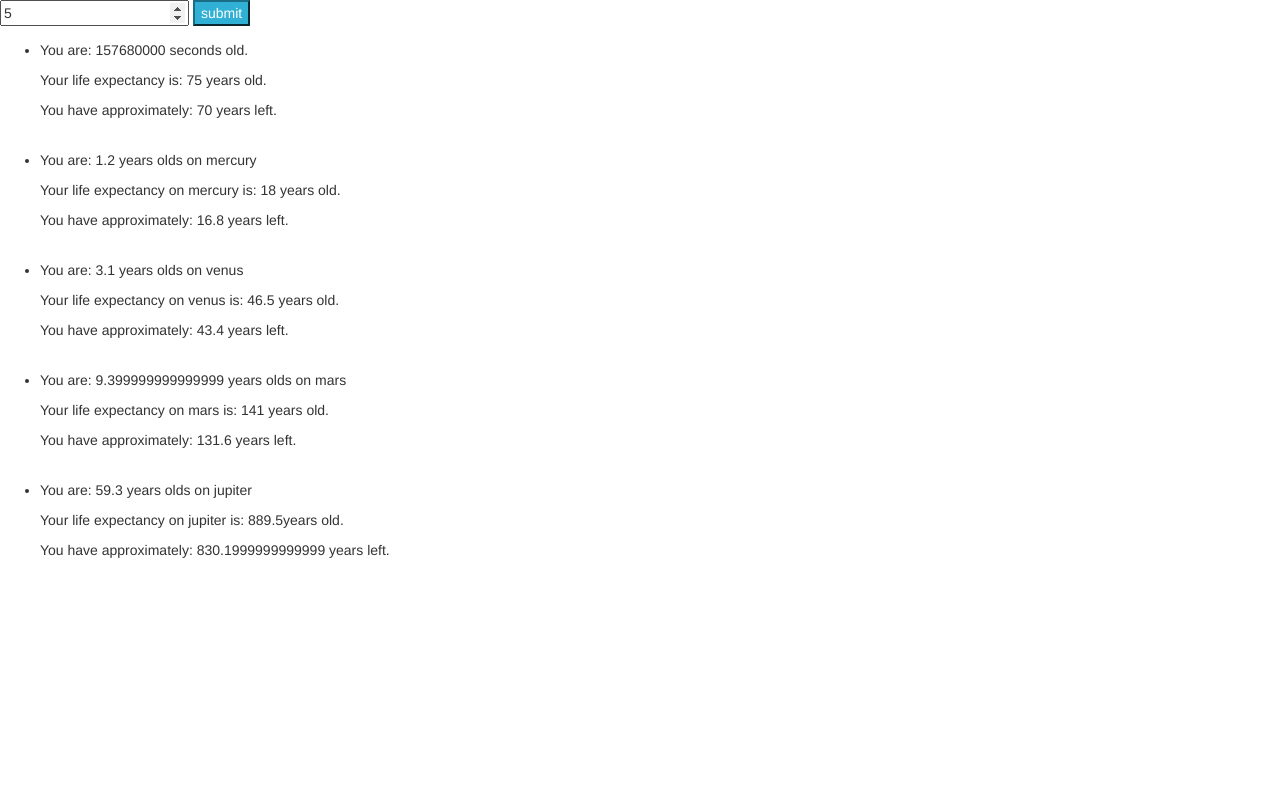
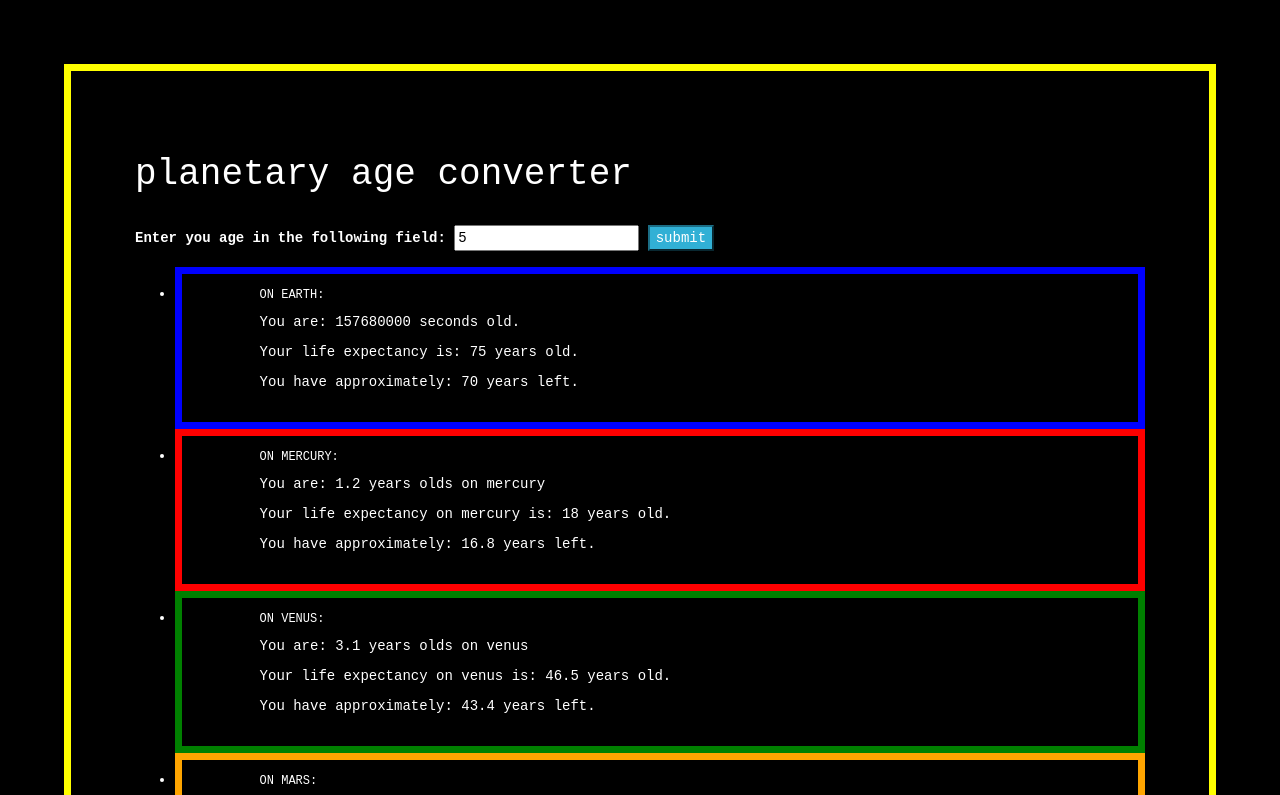
Before and after one commit to mark11748/Week1-Review_JS, a website: page index.html in a window 1280 px wide. Both pictures are taken after typing "5" into the empty fields and a click on the button "submit". Shown: the top 795 px of the page. Drawn offline with nearby package versions, Linux system fonts and the light colour scheme.

Commit message:
could not get css to work with bower- could not find info on course site or through searches- linked it manually to html; finished README;

```diff
--- /dev/null
+++ b/css/style.css
@@ -0,0 +1,31 @@
+body{
+  background-color: black;
+  color: white;
+  font-family: monospace;
+  padding: 5%;
+  margin: 5%;
+  border: 7px solid yellow;
+}
+input{
+  color: black;
+}
+#earth{
+  border:  7px solid blue;
+  padding-left: 8%;
+}
+#mercury{
+  border:  7px solid red;
+  padding-left: 8%;
+}
+#venus{
+  border:  7px solid green;
+  padding-left: 8%;
+}
+#mars{
+  border:  7px solid orange;
+  padding-left: 8%;
+}
+#jupiter{
+  border:  7px solid tan;
+  padding-left: 8%;
+}
--- a/index.html
+++ b/index.html
@@ -2,14 +2,20 @@
 <html>
   <head>
     <script src="bower_components/jquery/dist/jquery.min.js"></script>
+
     <link rel="stylesheet" href="bower_components/bootstrap/dist/css/bootstrap.min.css">
+    <link rel="stylesheet" type="text/css" href="./css/style.css">
+
     <script src="bower_components/bootstrap/dist/js/bootstrap.min.js"></script>
     <script type="text/javascript" src="build/js/app.js"></script>
 
     <title>CodeReview1</title>
   </head>
   <body>
+    <h1>planetary age converter</h1>
+    <br>
     <form id="age-form">
+      <label for="age">Enter you age in the following field:</label>
       <input id="age" type="number" name="age" min="1">
       <button type="submit" class="btn-info" name="button">submit</button>
     </form>
--- a/js/ageConversion-interface.js
+++ b/js/ageConversion-interface.js
@@ -12,22 +12,31 @@ $(document).ready(function(){
     if(age>=expectancy){$("#output-list #earth").append("<p>Congradulations you're not dead!</p>");}
     if(age<expectancy) {$("#output-list #earth").append("<p>You have approximately: "+(expectancy-age)+" years left.</p>");}
     $("#output-list #earth").append("<br>");
+    $("#output-list #earth").prepend("<h6>ON EARTH:</h6>");
+
 
     $("#output-list").append("<li id=\"mercury\">"+"<p>You are: "+ageConverter.mercuryAge(age)+" years olds on mercury</p>"+"<p>Your life expectancy on mercury is: "+ageConverter.mercuryAge(expectancy)+" years old.</p>"+"</li>");
     if(age<expectancy) {$("#output-list #mercury").append("<p>You have approximately: "+ageConverter.mercuryAge(expectancy-age)+" years left.</p>");}
     $("#output-list #mercury").append("<br>");
+    $("#output-list #mercury").prepend("<h6>ON MERCURY:</h6>");
 
     $("#output-list").append("<li id=\"venus\">"+"<p>You are: "+ageConverter.venusAge(age)+" years olds on venus</p>"+"<p>Your life expectancy on venus is: "+ageConverter.venusAge(expectancy)+" years old.</p>"+"</li>");
     if(age<expectancy) {$("#output-list #venus").append("<p>You have approximately: "+ageConverter.venusAge(expectancy-age)+" years left.</p>");}
     $("#output-list #venus").append("<br>");
+    $("#output-list #venus").prepend("<h6>ON VENUS:</h6>");
+
 
     $("#output-list").append("<li id=\"mars\">"+"<p>You are: "+ageConverter.marsAge(age)+" years olds on mars</p>"+"<p>Your life expectancy on mars is: "+ageConverter.marsAge(expectancy)+" years old.</p>"+"</li>");
     if(age<expectancy) {$("#output-list #mars").append("<p>You have approximately: "+ageConverter.marsAge(expectancy-age)+" years left.</p>");}
     $("#output-list #mars").append("<br>");
+    $("#output-list #mars").prepend("<h6>ON MARS:</h6>");
+
 
     $("#output-list").append("<li id=\"jupiter\">"+"<p>You are: "+ageConverter.jupiterAge(age)+" years olds on jupiter</p>"+"<p>"+"Your life expectancy on jupiter is: "+ageConverter.jupiterAge(expectancy)+ "years old.</p>"+"</li>");
     if(age<expectancy) {$("#output-list #jupiter").append("<p>You have approximately: "+ageConverter.jupiterAge(expectancy-age)+" years left.</p>");}
     $("#output-list #jupiter").append("<br>");
+    $("#output-list #jupiter").prepend("<h6>ON JUPITER:</h6>");
+
 
   });
 });
```
Also changed, not shown: README.md, build/js/app.js, 1 other file.
